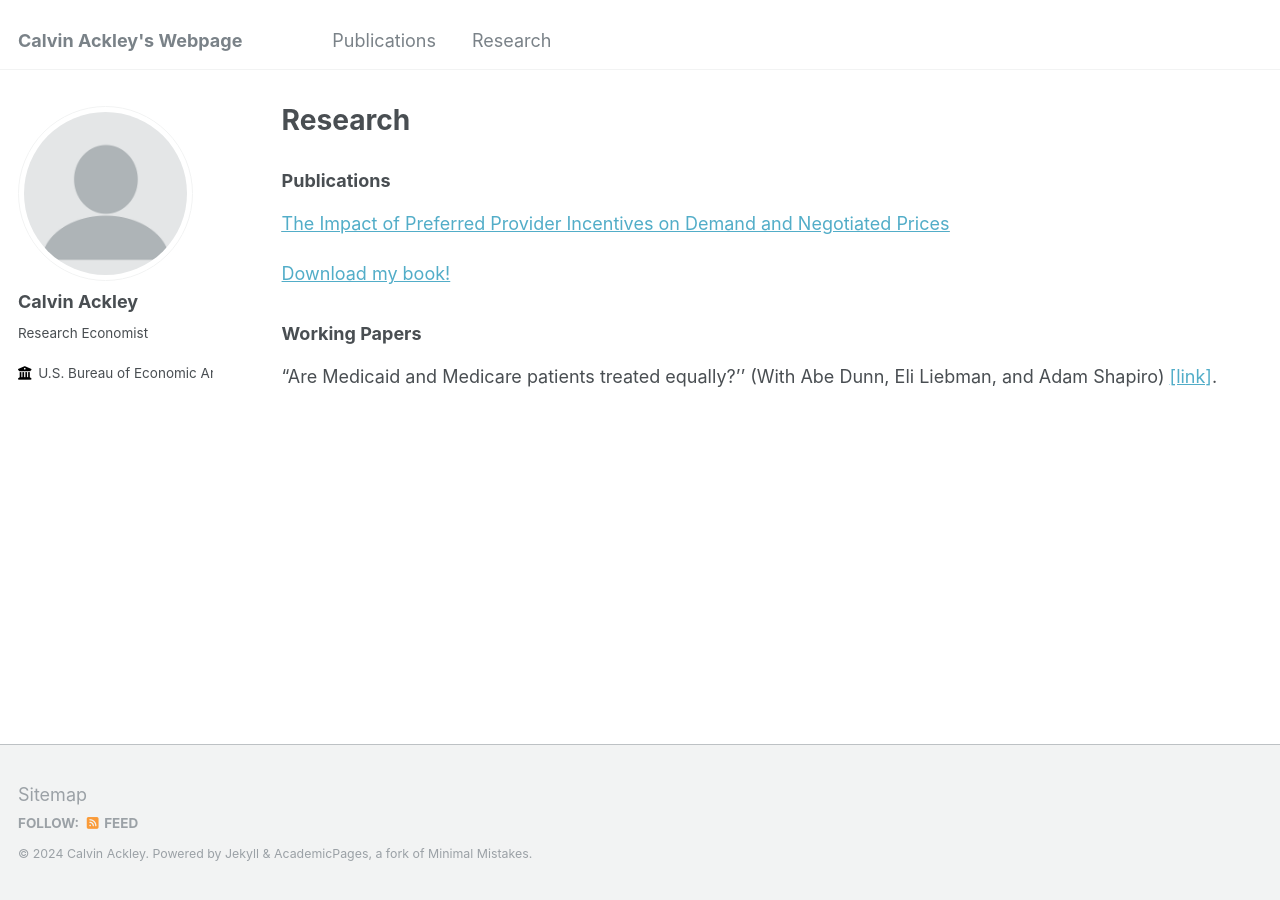
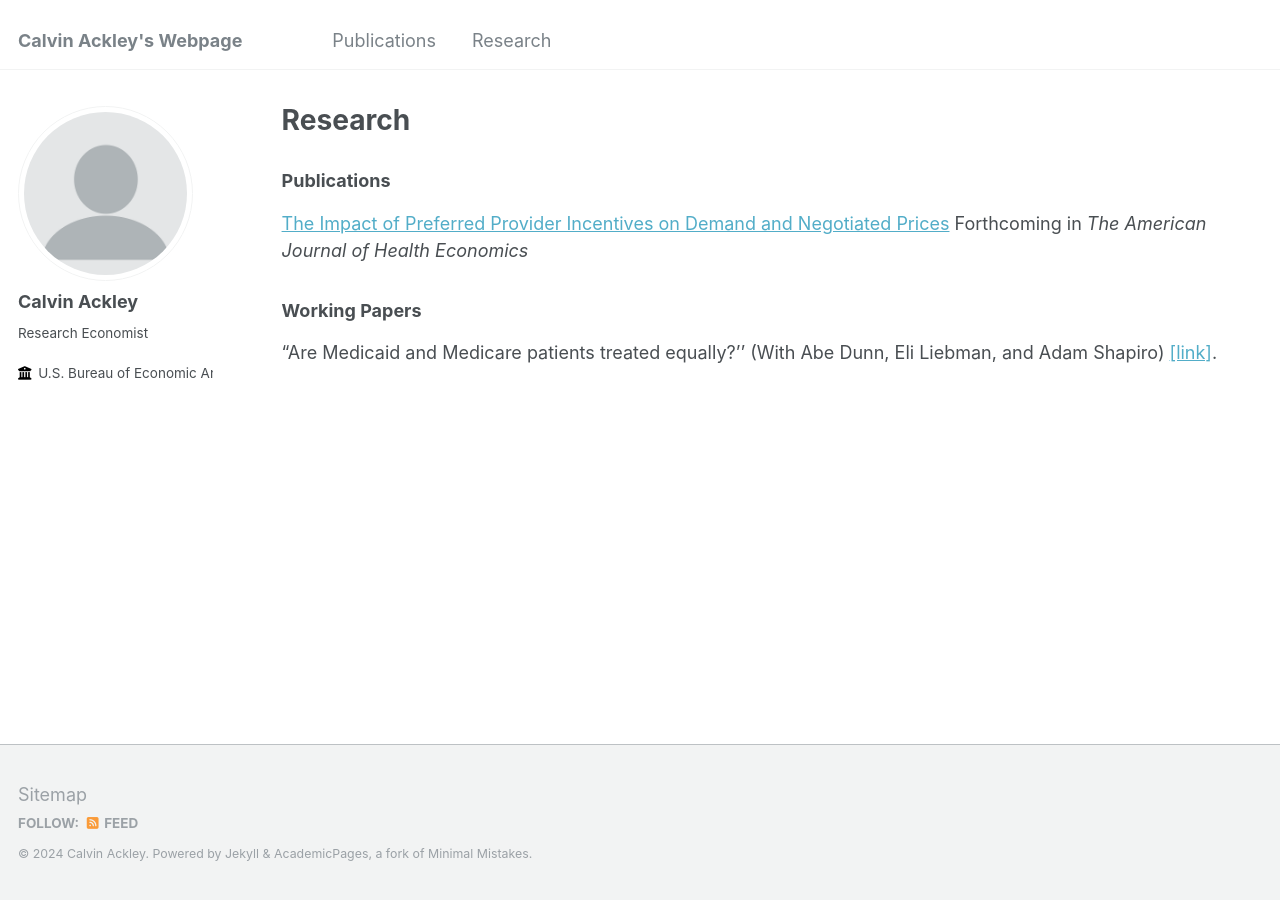
Before and after one commit to ackleycb/ackleycb.github.io, a Jekyll site: the page built from _pages/research.md, in a window 1280 px wide. Built offline with Jekyll 4.4.1, drawn with Linux system fonts in a browser that asks for light colours.

Commit message:
Update research.md

```diff
--- a/_pages/research.md
+++ b/_pages/research.md
@@ -7,9 +7,8 @@ author_profile: true
 
 ### Publications
 
-<span style="text-decoration:underline"> [The Impact of Preferred Provider Incentives on Demand and Negotiated Prices](link) </span>
-
-[Download my book!](/files/preferred_provider_incentives_demand_negotiated_prices_ACKLEY.pdf)
+[The Impact of Preferred Provider Incentives on Demand and Negotiated Prices](/files/preferred_provider_incentives_demand_negotiated_prices_ACKLEY.pdf)
+Forthcoming in *The American Journal of Health Economics*
 ### Working Papers
 
 "Are Medicaid and Medicare patients treated equally?'' (With Abe Dunn, Eli Liebman, and Adam Shapiro)
```
